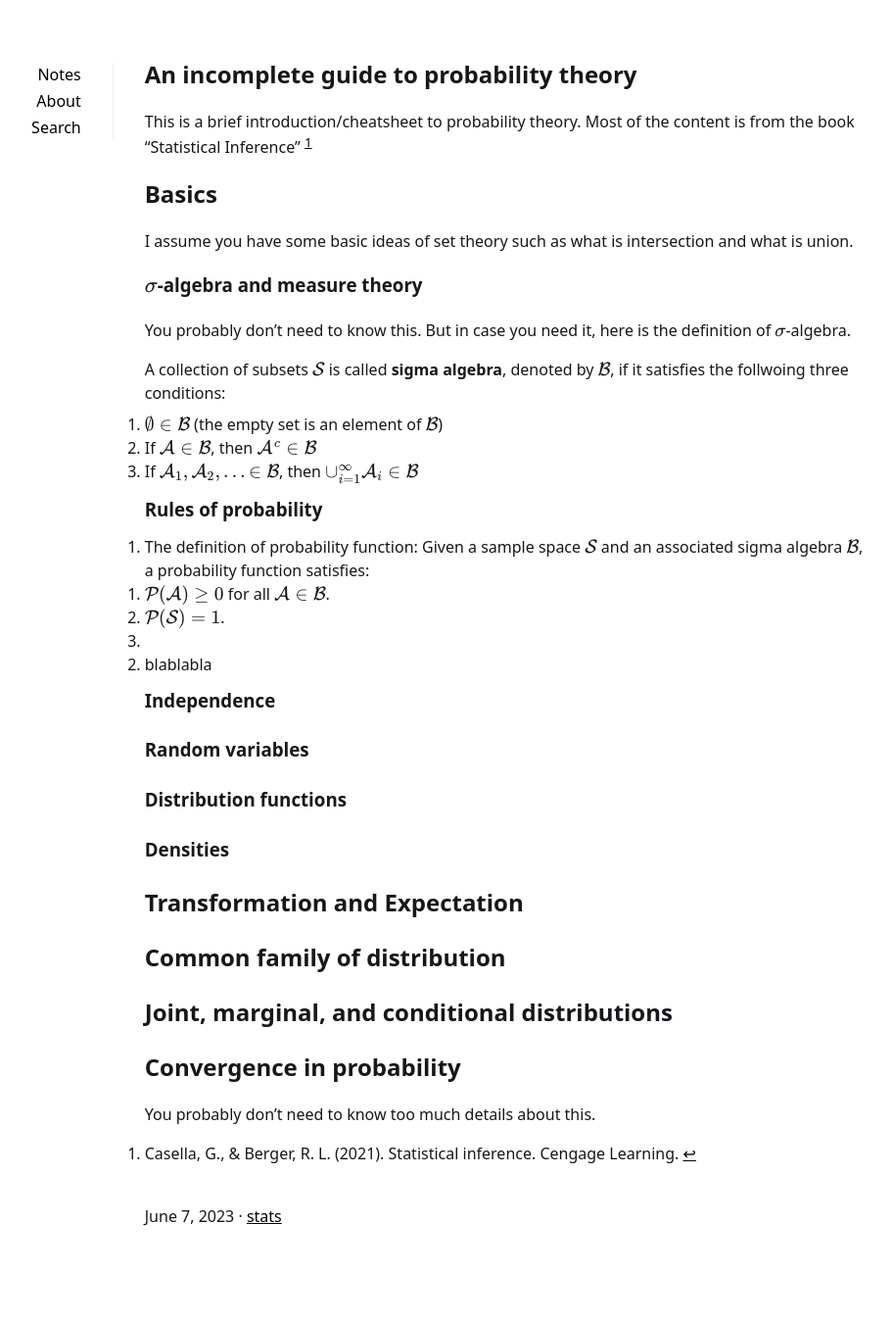
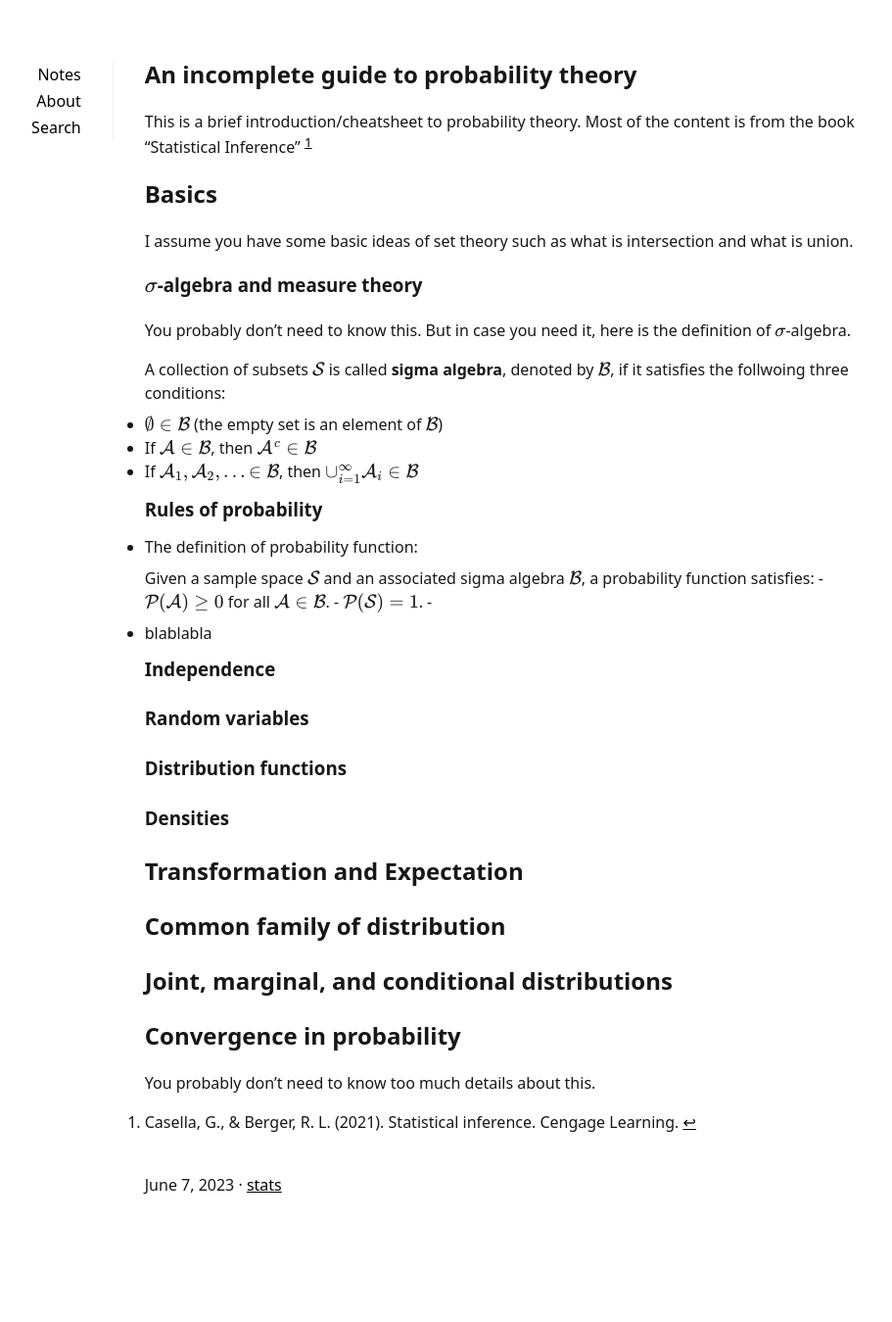
Before and after one commit to acneyouth1996/notes, a Jekyll site: the page built from _posts/2023-06-07-prob-theory.md, in a window 1280 px wide. Shown: the whole page at 98% size, without its empty margins (205-1116 px from the left). Built offline with Jekyll 4.4.1, drawn with Linux system fonts in a browser that asks for light colours; after the commit the page ends 1317 px from its top, so only the background shows below that; part of the change alters nothing that is shown.

```diff
--- a/_posts/2023-06-07-prob-theory.md
+++ b/_posts/2023-06-07-prob-theory.md
@@ -20,17 +20,18 @@ I assume you have some basic ideas of set theory such as what is intersection an
 You probably don't need to know this. But in case you need it, here is the definition of $$\sigma$$-algebra.
 
 A collection of subsets $$\mathcal{S}$$ is called **sigma algebra**, denoted by $$\mathcal{B}$$, if it satisfies the follwoing three conditions:
-1. $$\emptyset \in \mathcal{B}$$ (the empty set is an element of $$\mathcal{B}$$)
-2. If $$\mathcal{A} \in \mathcal{B}$$, then $$\mathcal{A}^{c} \in \mathcal{B}$$
-3. If $$\mathcal{A}_{1}, \mathcal{A}_{2},... \in \mathcal{B}$$, then $$\cup_{i=1}^{\infty} \mathcal{A}_{i} \in \mathcal{B}$$
+- $$\emptyset \in \mathcal{B}$$ (the empty set is an element of $$\mathcal{B}$$)
+- If $$\mathcal{A} \in \mathcal{B}$$, then $$\mathcal{A}^{c} \in \mathcal{B}$$
+- If $$\mathcal{A}_{1}, \mathcal{A}_{2},... \in \mathcal{B}$$, then $$\cup_{i=1}^{\infty} \mathcal{A}_{i} \in \mathcal{B}$$
 
 ### Rules of probability
-1. The definition of probability function:
+- The definition of probability function:
+
 Given a sample space $$\mathcal{S}$$ and an associated sigma algebra $$\mathcal{B}$$, a probability function satisfies:
-    1. $$\mathcal{P}(\mathcal{A})  \geq 0$$ for all $$\mathcal{A} \in \mathcal{B}$$.
-    2. $$\mathcal{P}(\mathcal{S}) = 1$$.
-    3.
-2. blablabla
+    - $$\mathcal{P}(\mathcal{A})  \geq 0$$ for all $$\mathcal{A} \in \mathcal{B}$$.
+    - $$\mathcal{P}(\mathcal{S}) = 1$$.
+    -
+- blablabla
 
 ### Independence
 ### Random variables
```
Also changed, not shown: 7 other files.
